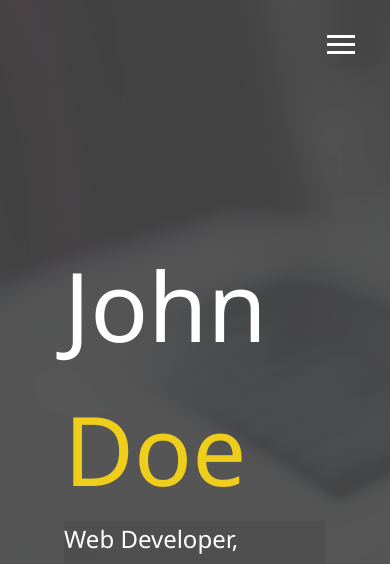
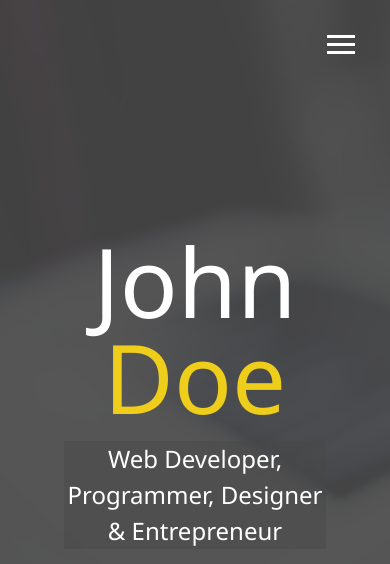
Before and after one commit to daniel-liemng/modern_portfolio, a website: page dist/index.html in a window 390 px wide. Shown: the top 564 px of the page. Drawn offline with Linux system fonts and the light colour scheme.

Commit message:
Added media queries and made menu responsive

```diff
--- a/scss/_menu.scss
+++ b/scss/_menu.scss
@@ -134,3 +134,33 @@
     transition-delay: $x * 0.2s;
   }
 }
+
+// Media Query Mixins
+
+// Small screen - 500px or less
+@mixin mediaSm {
+  @media screen and (max-width: 500px) {
+    @content;
+  }
+}
+
+// Medium screen - 768px or less
+@mixin mediaMd {
+  @media screen and (max-width: 768px) {
+    @content;
+  }
+}
+
+// Large screen - 769px and 1170px
+@mixin mediaLg {
+  @media screen and (min-width: 769px) and (max-width: 1170px) {
+    @content;
+  }
+}
+
+// Small screen - 500px or less
+@mixin mediaXL {
+  @media screen and (min-width: 1171px) {
+    @content;
+  }
+}
--- /dev/null
+++ b/scss/_mobile.scss
@@ -0,0 +1,55 @@
+// Widescreens
+@include mediaXL {
+}
+
+// Desktops and Laptops
+@include mediaLg {
+}
+
+// Tablet and Small Laptops
+@include mediaMd {
+  main {
+    align-items: center;
+    text-align: center;
+
+    .lg-heading {
+      line-height: 1;
+      margin-bottom: 1rem;
+    }
+  }
+
+  div.menu-branding,
+  ul.menu-nav {
+    float: none;
+    width: 100%;
+    min-height: 0;
+
+    &.show {
+      transform: translate3d(0, 0, 0);
+    }
+  }
+
+  .menu-nav {
+    height: 75vh;
+    transform: translate3d(-100%, 0, 0);
+    font-size: 24px;
+  }
+
+  .menu-branding {
+    height: 25vh;
+    transform: translate3d(100%, 0, 0);
+
+    .portrait {
+      background: url('../img/portrait_small.jpg');
+      width: 150px;
+      height: 150px;
+    }
+  }
+}
+
+// Smartphones
+@include mediaSm {
+  main#home h1 {
+    margin-top: 10vh;
+  }
+}
--- a/scss/main.scss
+++ b/scss/main.scss
@@ -1,5 +1,6 @@
 @import 'config';
 @import 'menu';
+@import 'mobile';
 
 * {
   box-sizing: border-box;
```
Also changed, not shown: dist/css/main.css.
